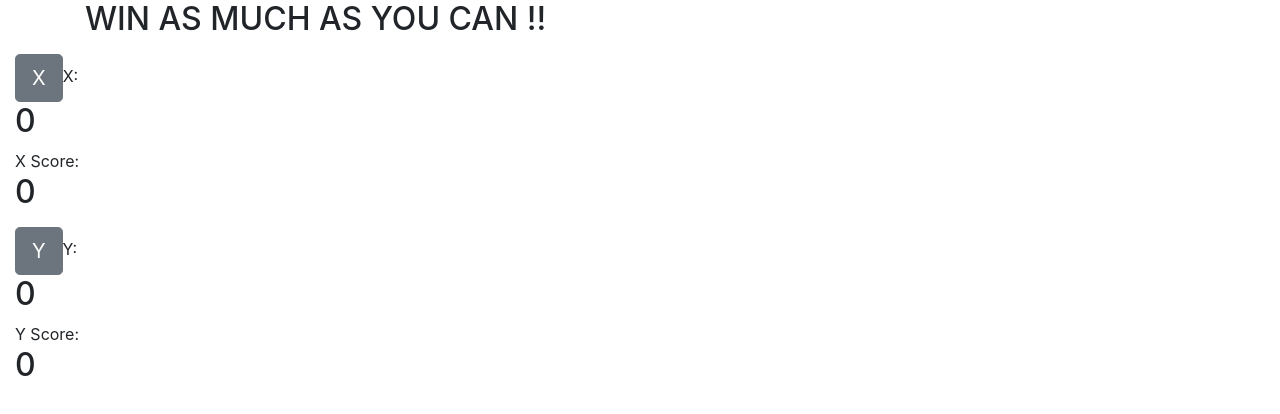
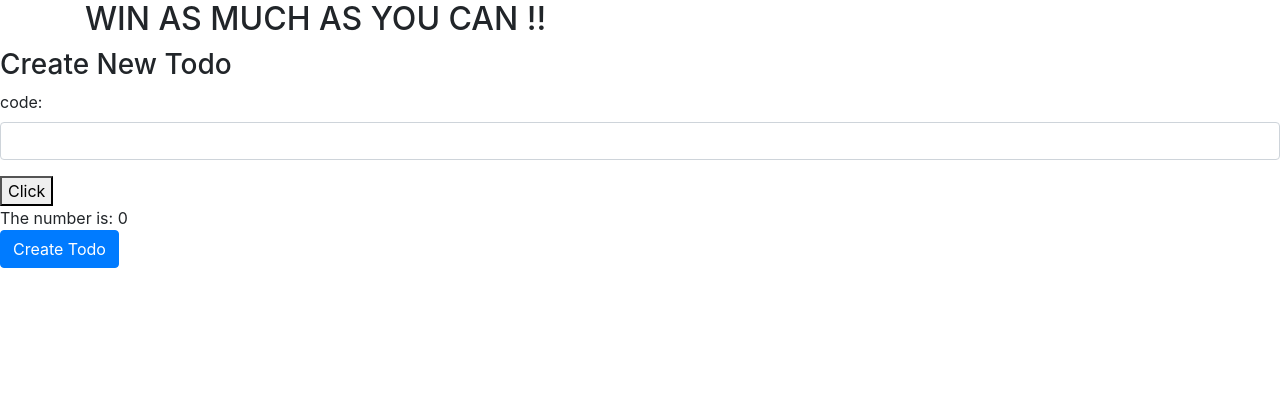
Before and after one commit to DanielAshrafHanna/win-as-much-as-you-can, a React (Create React App) app: page / in a window 1280 px wide. Shown: the top 414 px of the page. Built offline with nearby package versions, Linux system fonts and the light colour scheme.

Commit message:
testing 1

```diff
--- a/package.json
+++ b/package.json
@@ -6,6 +6,7 @@
     "@testing-library/jest-dom": "^4.2.4",
     "@testing-library/react": "^9.5.0",
     "@testing-library/user-event": "^7.2.1",
+    "axios": "^0.19.2",
     "bootstrap": "^4.5.0",
     "react": "^16.13.1",
     "react-dom": "^16.13.1",
--- a/src/App.js
+++ b/src/App.js
@@ -3,6 +3,7 @@ import { BrowserRouter as Router, Route, Link } from "react-router-dom";
 import "bootstrap/dist/css/bootstrap.min.css";
 
 import buttons from ".//components/buttons";
+import login from ".//components/login";
 
 class App extends Component {
   render() {
@@ -21,7 +22,8 @@ class App extends Component {
         <button type="button" class="btn btn-secondary btn-lg">Y        </button>
          </div> */}
 
-        <Route path="/" exact component={buttons} />
+        <Route path="/buttons" exact component={buttons} />
+        <Route path="/" exact component={login} />
       </Router>
     );
   }
--- /dev/null
+++ b/src/components/login.js
@@ -0,0 +1,95 @@
+import React, { Component } from 'react';
+import axios from 'axios';
+import { render } from 'react-dom';
+
+export default class login extends Component {
+
+    constructor(props) {
+        super(props);
+
+        this.onChangeCode = this.onChangeTodoCode.bind(this);
+        // this.onChangeTodoResponsible = this.onChangeTodoResponsible.bind(this);
+        // this.onChangeTodoPriority = this.onChangeTodoPriority.bind(this);
+        this.handleClick = this.handleClick.bind(this);
+        this.onSubmit = this.onSubmit.bind(this);
+
+        this.state = {
+            code: '',
+            // todo_responsible: '',
+            // todo_priority: '',
+            // todo_completed: false ,
+            random: 0
+        }
+    }
+
+
+    handleClick() {    // generate random code for LOGIN
+        var rand =0;
+        const min = 1000;
+        const max = 9000;
+         rand = Math.round(min + Math.random() * (max - min),0);
+        this.setState({ random: this.state.random + rand });
+
+        axios.post('http://localhost:3000/register') ////
+             .then(res => console.log(res.data.random));
+
+      }
+
+    onChangeTodoCode(e) {
+        this.setState({
+            code: e.target.value
+        });
+    }
+
+    onChangeTodoResponsible(e) {
+        this.setState({
+            todo_responsible: e.target.value
+        });
+    }
+
+    // onChangeTodoPriority(e) {
+    //     this.setState({
+    //         todo_priority: e.target.value
+    //     });
+    // }
+
+    onSubmit(e) {
+        e.preventDefault();
+
+        console.log(`Form submitted:`);
+        console.log(`Todo Description: ${this.state.code}`);
+        // console.log(`Todo Responsible: ${this.state.todo_responsible}`);
+        // console.log(`Todo Priority: ${this.state.todo_priority}`);
+
+        this.setState({
+            code: '',
+            todo_responsible: '',
+            todo_priority: '',
+            todo_completed: false
+        })
+    }
+
+    render() {
+        return (
+            <div style={{marginTop: 10}}>
+                <h3>Create New Todo</h3>
+                <form onSubmit={this.onSubmit}>
+                    <div className="form-group">
+                        <label>code: </label>
+                        <input  type="text"
+                                className="form-control"
+                                value={this.state.code}
+                                onChange={this.onChangeTodoCode}
+                                />
+                    </div>
+
+                    <button onClick={this.handleClick.bind(this)}>Click</button>
+                              <div>The number is: {this.state.random}</div>
+                    <div className="form-group">
+                        <input type="submit" value="Create Todo" className="btn btn-primary" />
+                    </div>
+                </form>
+            </div>
+        )
+    }
+}
```
Also changed, not shown: 1 other file (tests, documents, lock files or other folders).
